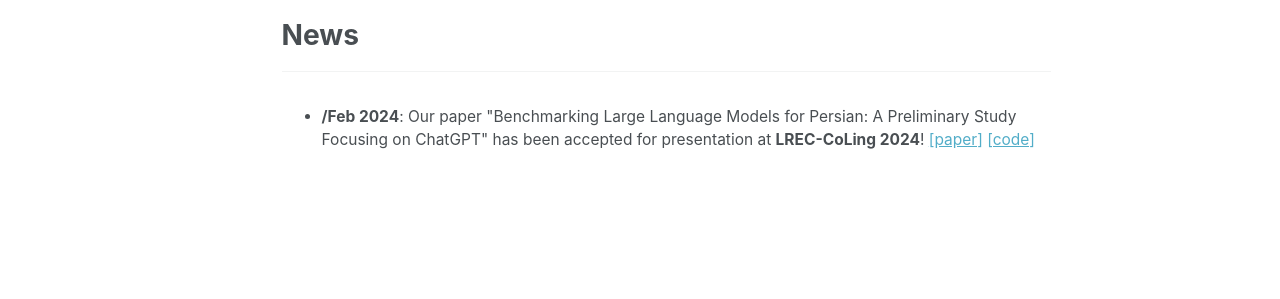
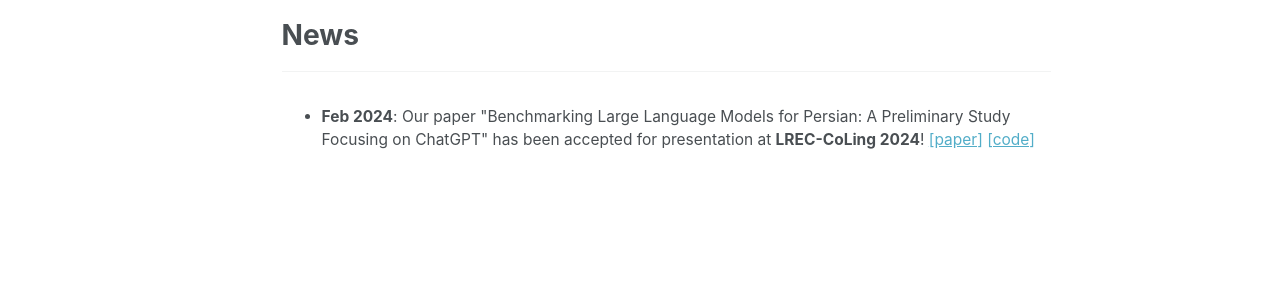
Before and after one commit to namazifard/namazifard.github.io, a Jekyll site: the page built from _pages/about.md, in a window 1280 px wide and 1211 px high. Shown: the part 645-944 px from the top of the window. Built offline with Jekyll 4.4.1, drawn with Linux system fonts in a browser that asks for light colours; some web fonts are replaced.

```diff
--- a/_pages/about.md
+++ b/_pages/about.md
@@ -38,7 +38,7 @@ News
 <div style="overflow-y: auto; max-height: 300px; padding-right: 10px; font-size: 15.5px;">
 <ul>
 	<li>
-		<b>/Feb 2024</b>: Our paper "Benchmarking Large Language Models for Persian: A Preliminary Study Focusing on ChatGPT" has been accepted for presentation at <b>LREC-CoLing 2024</b>!
+		<b>Feb 2024</b>: Our paper "Benchmarking Large Language Models for Persian: A Preliminary Study Focusing on ChatGPT" has been accepted for presentation at <b>LREC-CoLing 2024</b>!
 		<a href="[https://arxiv.org/pdf/2404.02403]" target="_blank">[paper]</a>
 		<a href="[https://github.com/Ipouyall/Benchmarking_ChatGPT_for_Persian]" target="_blank">[code]</a>
 	</li>
```
